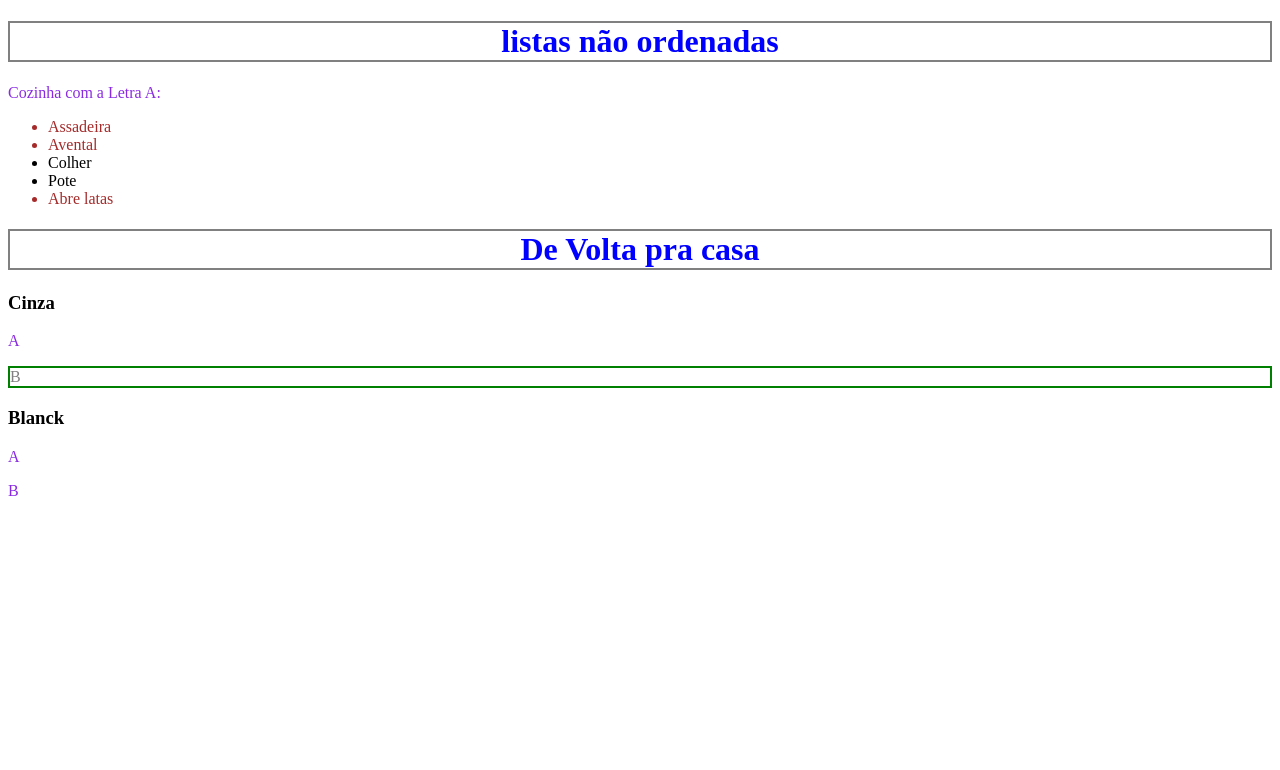
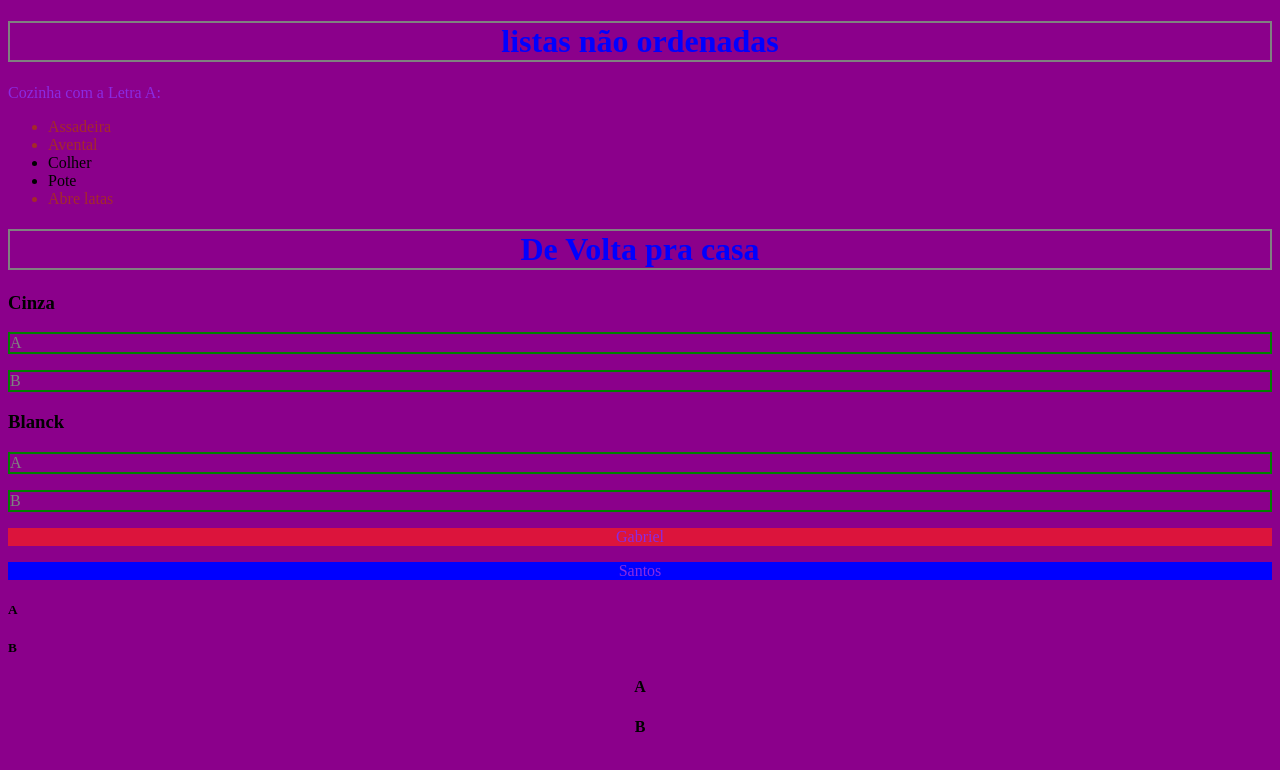
Before and after one commit to VivianZzz/Dev_ios_02, a plain HTML site: page CSS/03- Css/index.html in a window 1280 px wide. Drawn offline with Linux system fonts and the light colour scheme.

Commit message:
atividade

```diff
--- a/CSS/03- Css/index.html
+++ b/CSS/03- Css/index.html
@@ -26,16 +26,29 @@
     <h1> De Volta pra casa</h1>
     <section>
         <h3> Cinza</h3>
-    <p>A</p>
+        <p class="p">A</p>
         <p class="p">B</p>
     </section>
-<section>
+    <section id="paodequeijo">
         <h3>Blanck</h3>
-    <p>A</p>
-    <p>B</p>
+        <p class="p">A</p>
+        <p class="p">B</p>
     </section>
 
+    <article>
+        <p id="primeiro_nome">Gabriel</p>
+        <p id="segundonome">Santos</p>
 
+    </article>
+<article>
+    <h5>A</h5>
+    <h5>B</h5>
+</article>
+
+<article>
+    <h4>A</h4>
+    <h4>B</h4>
+</article>
 
 
 
--- a/CSS/03- Css/stillo.css
+++ b/CSS/03- Css/stillo.css
@@ -1,3 +1,8 @@
+*{
+    background-color: darkmagenta;
+}
+
+
 p{
     color:blueviolet ;
 }
@@ -20,4 +25,19 @@ h1{
 
 p. fundo{
     background-color: beige;
+    #paodequeijo
 }
+#primeiro_nome{
+    background-color: crimson;
+    text-align: center;
+}
+#segundonome{
+    background-color: blue;
+    text-align: center;
+
+}
+article h4{
+    text-align: center;
+    border: 2 px solid indigo;
+    font-size: 26 px;
+}
```
Lines whose indentation alone changed are shown as unchanged.
